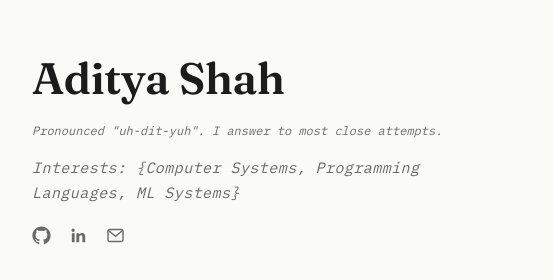
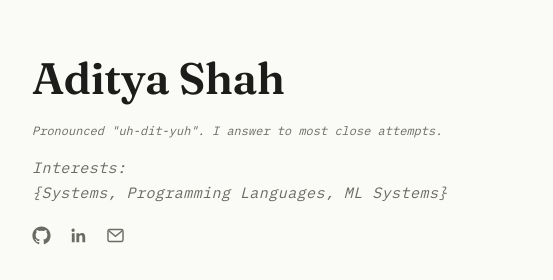
Before and after one commit to aditya02shah/aditya02shah.github.io, a plain HTML site: page index.html in a window 1280 px wide. Shown: the top 280 px of the page, 260-813 px from the left. Drawn offline with Linux system fonts and the light colour scheme; grey boxes are pictures that could not be loaded.

Commit message:
chore: update formatting

```diff
--- a/index.html
+++ b/index.html
@@ -26,8 +26,12 @@
             Pronounced "uh-dit-yuh". I answer to most close attempts.
           </p>
 
+          <!-- <p class="role">
+            Interests: {Systems, Programming Languages, ML Systems}
+          </p> -->
           <p class="role">
-            Interests: {Computer Systems, Programming Languages, ML Systems}
+            Interests: <br>
+            {Systems, Programming Languages, ML Systems}
           </p>
 
           <div class="socials-inline">
```
